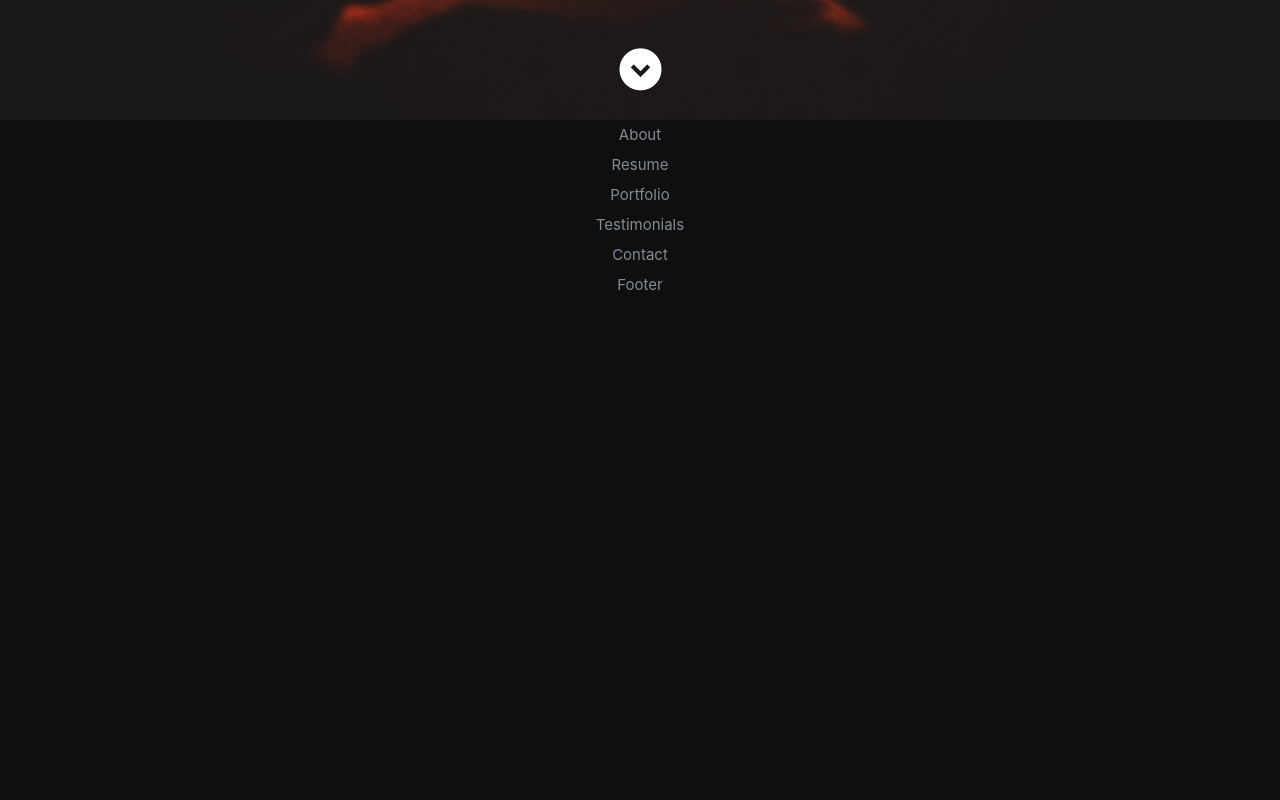
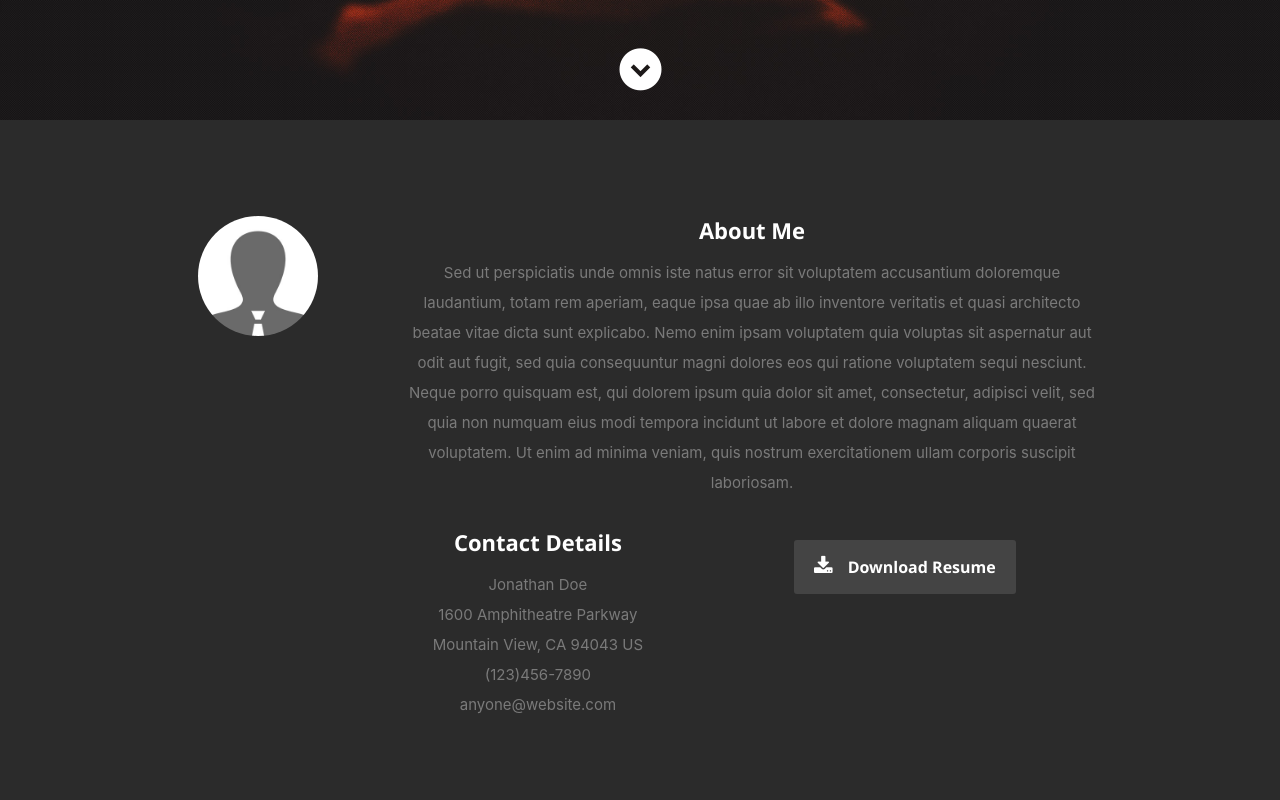
Before and after one commit to jecaz/Resume, a React (Create React App) app: page / in a window 1280 px wide. Shown: the part 680-1480 px from the top of the page. Before the commit the page ends 980 px from the top, so only its background shows below. Built offline with nearby package versions, Linux system fonts and the light colour scheme.

Commit message:
Add About section

```diff
--- a/src/Components/About.js
+++ b/src/Components/About.js
@@ -3,9 +3,39 @@ import React, { Component } from 'react';
 class About extends Component {
   render() {
     return (
-      <div>
-        About
-      </div>
+        <section id="about">
+          <div class="row">
+            <div class="three columns">
+              <img class="profile-pic"  src="images/profilepic.jpg" alt="" />
+            </div>
+            <div class="nine columns main-col">
+              <h2>About Me</h2>
+              <p>Sed ut perspiciatis unde omnis iste natus error sit voluptatem accusantium doloremque laudantium, totam rem aperiam,
+                eaque ipsa quae ab illo inventore veritatis et quasi architecto beatae vitae dicta sunt explicabo. Nemo enim ipsam
+                voluptatem quia voluptas sit aspernatur aut odit aut fugit, sed quia consequuntur magni dolores eos qui ratione
+                voluptatem sequi nesciunt. Neque porro quisquam est, qui dolorem ipsum quia dolor sit amet, consectetur, adipisci velit,
+                sed quia non numquam eius modi tempora incidunt ut labore et dolore magnam aliquam quaerat voluptatem.
+                Ut enim ad minima veniam, quis nostrum exercitationem ullam corporis suscipit laboriosam.
+              </p>
+              <div class="row">
+                <div class="columns contact-details">
+                  <h2>Contact Details</h2>
+                  <p class="address">
+                    <span>Jonathan Doe</span><br />
+						        <span>1600 Amphitheatre Parkway<br />Mountain View, CA 94043 US</span><br />
+                    <span>(123)456-7890</span><br />
+                    <span>anyone@website.com</span>
+                  </p>
+                </div>
+                <div class="columns download">
+                  <p>
+                    <a href="#/" class="button"><i class="fa fa-download"></i>Download Resume</a>
+                  </p>
+                </div>
+              </div>
+            </div>
+          </div>
+        </section>
     );
   }
 }
```
Also changed, not shown: src/Components/Header.js (+0 -7 lines).
